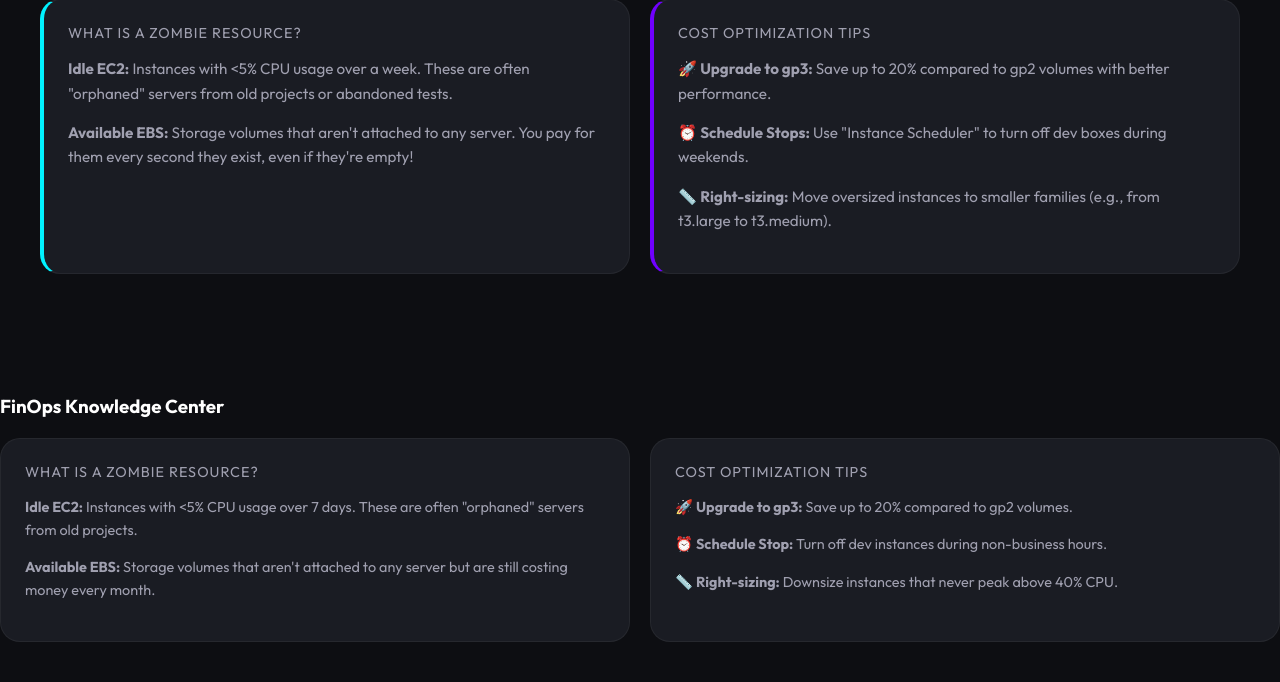
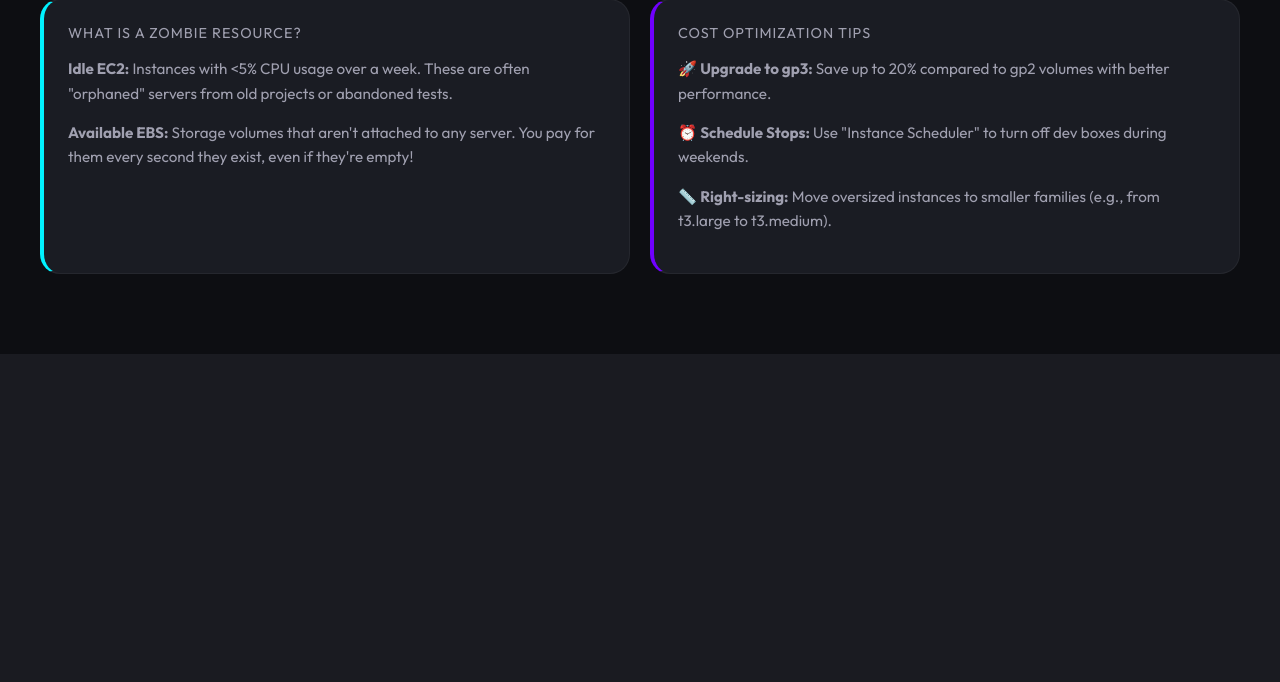
Before and after one commit to Kunal171205/zombie-resource-hunter, a Flask app: page / in a window 1280 px wide. Shown: the part 971-1653 px from the top of the page. After the commit the page ends 1325 px from the top, so only its background shows below. Run offline with Flask 3, Linux system fonts and the light colour scheme; data that the repository does not hold is empty.

Commit message:
UI Cleanup: Remove duplicate knowledge section

```diff
--- a/app/templates/index.html
+++ b/app/templates/index.html
@@ -309,29 +309,6 @@
         </div>
     </div>
 
-    <h3 style="margin-bottom: 20px; margin-top: 40px;">FinOps Knowledge Center</h3>
-    <div class="stats-grid" style="grid-template-columns: repeat(auto-fit, minmax(350px, 1fr));">
-        <div class="stat-card">
-            <div class="stat-title">What is a Zombie Resource?</div>
-            <div style="font-size: 0.9rem; margin-top: 15px; line-height: 1.6; color: var(--text-secondary);">
-                <p><b>Idle EC2:</b> Instances with <5% CPU usage over 7 days. These are often "orphaned" servers from
-                        old projects.</p>
-                        <p><b>Available EBS:</b> Storage volumes that aren't attached to any server but are still
-                            costing money every month.</p>
-            </div>
-        </div>
-        <div class="stat-card">
-            <div class="stat-title">Cost Optimization Tips</div>
-            <div style="font-size: 0.9rem; margin-top: 15px; line-height: 1.6; color: var(--text-secondary);">
-                <p>🚀 <b>Upgrade to gp3:</b> Save up to 20% compared to gp2 volumes.</p>
-                <p>⏰ <b>Schedule Stop:</b> Turn off dev instances during non-business hours.</p>
-                <p>📏 <b>Right-sizing:</b> Downsize instances that never peak above 40% CPU.</p>
-            </div>
-        </div>
-    </div>
-    </div>
-    </div>
-
     <script>
         let historyChart, distChart;
 
```
